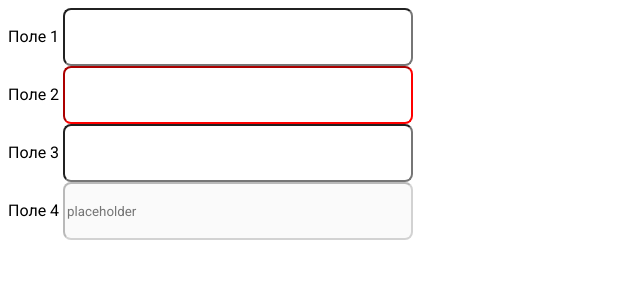
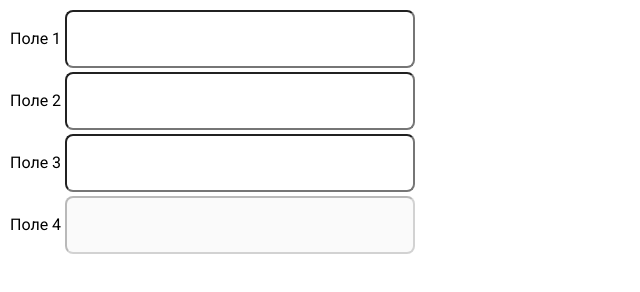
Before and after one commit to js-tasks-ru/htmlcss-20251006_kirill15, a website: page 07-lection5/04-input/index.html in a window 1280 px wide. Shown: the whole page, without its empty margins (0-640 px from the left). Drawn offline with Linux system fonts and the light colour scheme.

Commit message:
главная страница

```diff
--- a/07-lection5/04-input/index.html
+++ b/07-lection5/04-input/index.html
@@ -7,26 +7,34 @@
     </head>
     <body>
 
-        <div class = 'form-group'>
-            <label class = 'input'>Поле 1</label>
-            <input type = 'text' class = 'input1 input' >
-        </div>
+    <div class = 'form__field'>
 
-        <div class = 'form-group'>
-            <label class = 'input'>Поле 2</label>
-            <input type = 'text' class = ' input1 input__invalid'  >
-        </div>
+        <label class = 'form__label'>Поле 1</label>
+        <input type = 'text' class = 'form__input'>
 
-        <div class = 'form-group'>
-            <label class = 'input'>Поле 3</label>
-            <input type = 'text' class = 'input1 input__susses'  >
-        </div>
+    </div>
 
-        <div class = 'form-group'>
-            <label class = 'input'>Поле 4</label>
-            <input type = 'text' class = ' input1 text__input' placeholder = 'placeholder' disabled  >
-        </div>
 
+    <div class="form__field">
+
+        <label class="form__label">Поле 2</label>
+        <input type="text" class="form__input form__input_invalid">
+
+    </div>
+
+    <div class="form__field">
+
+        <label class="form__label">Поле 3</label>
+        <input type="text" class="form__input form__input_success">
+
+    </div>
+
+    <div class="form__field">
+
+        <label class="form__label">Поле 4</label>
+        <input type="text" class="form__input form__input_disabled" disabled>
+
+    </div>
 
 
 
--- a/07-lection5/04-input/input.css
+++ b/07-lection5/04-input/input.css
@@ -1,4 +1,9 @@
-.input1 {
+.form__field {
+    padding: 2px;
+}
+
+
+.form__input {
     width: 350px;
     height: 58px;
     border-radius: 8px;
@@ -15,12 +20,12 @@
 }
 
 
-.input__susses {
+.input__success {
     color: #dde2e5;
 }
 
 
-.input__susses:focus {
+.input__success:focus {
 
     color: green;
 
@@ -37,3 +42,7 @@
     border-color: darkred;
 
 }
+
+.input__invalid:invalid {
+
+}
--- a/components/container/container.css
+++ b/components/container/container.css
@@ -1,5 +1,4 @@
 .container {
     max-width: 1110px;
     margin:0 auto;
-
 }
```
Also changed, not shown: index.html (+2 -2 lines).
